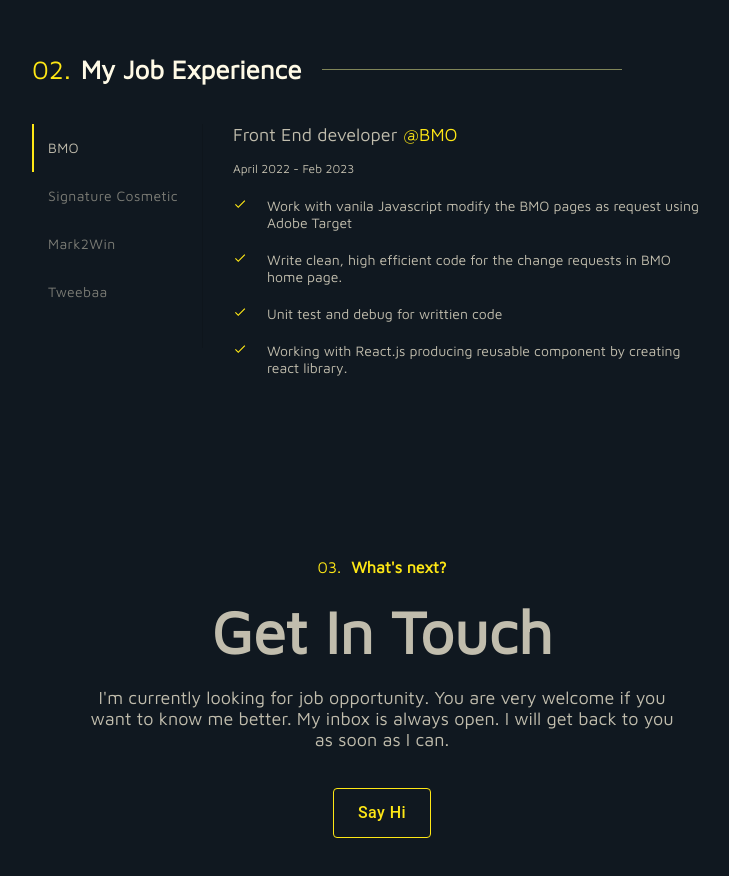
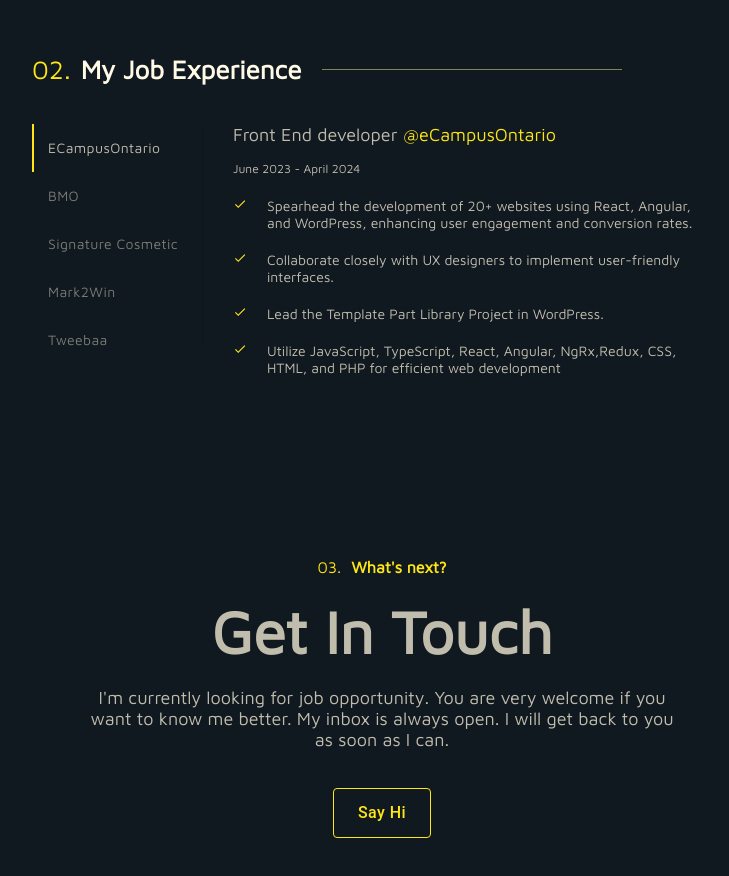
Before and after one commit to hahaym6164/new-portfolio, a React (Create React App) app: page / in a window 1280 px wide. Shown: the part 1700-2576 px from the top of the page, without its empty margins (258-987 px from the left). Built offline with nearby package versions, Linux system fonts and the light colour scheme.

Commit message:
update job list

```diff
--- a/src/components/pages/JobExperienceList/JobExperienceList.tsx
+++ b/src/components/pages/JobExperienceList/JobExperienceList.tsx
@@ -55,14 +55,27 @@
   const JobExpList = [
     {
       jobTitle: "Front End developer",
+      companyName: "eCampusOntario",
+      period: "June 2023 - April 2024",
+      companyWeb: "https://www.ecampusontario.ca/",
+      jobDesc: [
+        "Spearhead the development of 20+ websites using React, Angular, and WordPress, enhancing user engagement and conversion rates.",
+        "Collaborate closely with UX designers to implement user-friendly interfaces.",
+        "Lead the Template Part Library Project in WordPress.",
+        "Utilize JavaScript, TypeScript, React, Angular, NgRx,Redux, CSS, HTML, and PHP for efficient web development",
+      ],
+    },
+    {
+      jobTitle: "Front End developer",
       companyName: "BMO",
       period: "April 2022 - Feb 2023",
       companyWeb: "https://www.bmo.com/main/personal",
       jobDesc: [
-        "Work with vanila Javascript modify the BMO pages as request using Adobe Target",
-        "Write clean, high efficient code for the change requests in BMO home page.",
-        "Unit test and debug for writtien code",
-        "Working with React.js producing reusable component by creating react library.",
+        "Contributed to feature additions and web applications within an Agile environment using JavaScript, jQuery, CSS, HTML, and React.",
+        "Conducted unit testing, debugging, and collaborated with the Quality Assurance team to maintain code integrity.",
+        "Developed a Component Library using npm packages for code reusability.",
+        "Ensured code compliance with responsive design and accessibility standards under the bank policy.",
+        "Collaborated with UX/UI designers to implement features and new campaign events.",
       ],
     },
     {
@@ -72,9 +85,9 @@
       companyWeb: "https://signaturemedispa.com/",
 
       jobDesc: [
-        "Maintenance and managing over 6 websites under our company name using wordpress, shopify and React",
-        "Creating tools that provide high performance for reducing repeating work",
-        "Problem solving all the potential problem on the websites",
+        "Building and maintenance E-commerce websites that  created  over 400k gross income  to the company",
+        "Integrated Google Map API to the Reusable component",
+        "Addressing critical website issues with a keen focus on problem-solving excellence.",
       ],
     },
     {
@@ -87,6 +100,8 @@
         "Creating Web app using React and Angular use clean and maintainable code",
         "Integrated Google Place api with review system.",
         "Unit test and debug the website in development.",
+        "Led the development of a MEAN stack online shopping project (MongoDB, Express, Angular, Nodejs).",
+        "Utilized JavaScript, React, TypeScript, Angular, Nodejs, TypeORM, and MongoDB for end-to-end project execution.",
       ],
     },
     {
```
